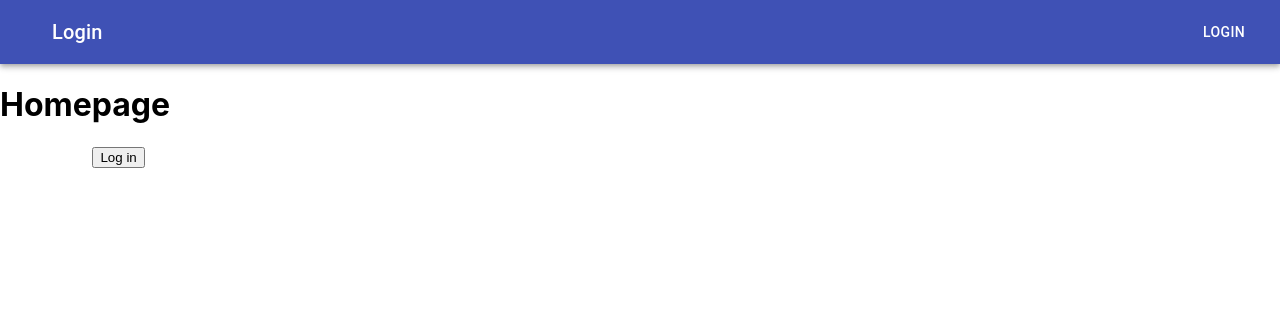
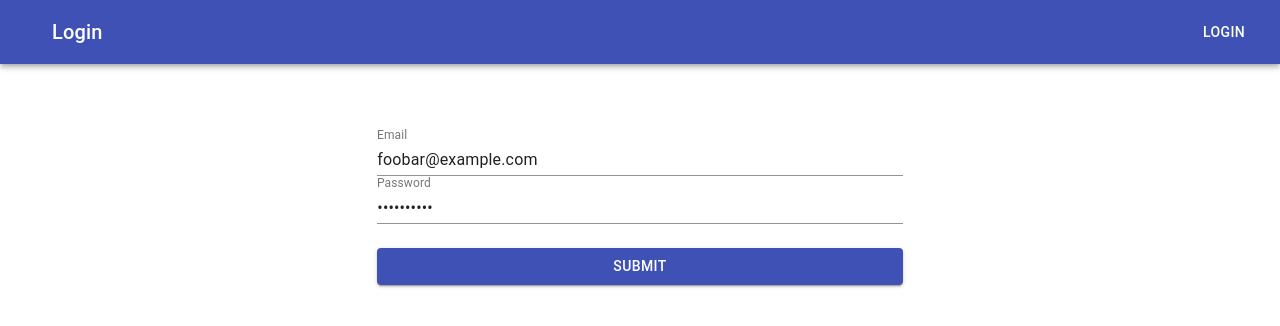
Before and after one commit to HelloWoooooorld/ListOfPeople, a React (Create React App) app: page /login in a window 1280 px wide. Before the commit this address led to /. Shown: the top 326 px of the page. Built offline with nearby package versions, Linux system fonts and the light colour scheme.

Commit message:
add form and form validation

```diff
--- a/package.json
+++ b/package.json
@@ -7,11 +7,13 @@
     "@testing-library/jest-dom": "^5.12.0",
     "@testing-library/react": "^11.2.6",
     "@testing-library/user-event": "^12.8.3",
+    "formik": "^2.2.6",
     "react": "^17.0.2",
     "react-dom": "^17.0.2",
     "react-router-dom": "^5.2.0",
     "react-scripts": "4.0.3",
-    "web-vitals": "^1.1.2"
+    "web-vitals": "^1.1.2",
+    "yup": "^0.32.9"
   },
   "scripts": {
     "start": "react-scripts start",
--- a/src/Routes.js
+++ b/src/Routes.js
@@ -22,21 +22,16 @@ function Routes() {
     const logout = () => {
         setIsAuthenticated(false);
     };
-
+    const AuthContext = React.createContext(isAuthenticated);
     return (
-    <div className="App">
+        <div>
             <Router>
                 <Switch>
+                    <Route path="/login" component={Login} />
                     <Route path="/" exact>
-            {isAuthenticated ? (
-              <Redirect to="/login" />
-            ) : (
-              <div>
-                <h1>Homepage</h1>
-                <Link to="/login">Go to secret</Link>
-                <button onClick={login}>Log in</button>
-              </div>
-            )}
+                        {isAuthenticated ?
+                            <Redirect to="/" />
+                            : <Redirect to="/login" />}
                     </Route>
                     <ProtectedRoute
                         isAuthenticated={isAuthenticated}
@@ -44,7 +39,6 @@ function Routes() {
                         logout={logout}
                         component={Header}
                     />
-          <Route path="/login" component={login}/>
                     {/* <Route path="/user/:id" component={login}/> */}
 
                 </Switch>
--- a/src/screens/login/index.js
+++ b/src/screens/login/index.js
@@ -1,5 +1,85 @@
-function Login() {
-    return <h1>Hello epta its login</h1>
-}
+import { useFormik } from 'formik';
+import * as yup from 'yup';
+import Button from '@material-ui/core/Button';
+import TextField from '@material-ui/core/TextField';
+import { makeStyles } from '@material-ui/core/styles';
+import Box from '@material-ui/core/Box'
+
+const validationSchema = yup.object({
+    email: yup
+        .string('Enter your email')
+        .email('Enter a valid email')
+        .required('Email is required'),
+    password: yup
+        .string('Enter your password')
+        .min(8, 'Password should be of minimum 8 characters length')
+        .required('Password is required'),
+});
+
+const useStyles = makeStyles((theme) => ({
+    paper: {
+        marginTop: theme.spacing(8),
+        display: 'flex',
+        flexDirection: 'column',
+        alignItems: 'center',
+    },
+    submit: {
+        margin: theme.spacing(3, 0, 2),
+    },
+    form: {
+        width: '100%', // Fix IE 11 issue.
+        marginTop: theme.spacing(1),
+    },
+
+}));
+
+const Login = () => {
+    const classes = useStyles();
+    const formik = useFormik({
+        initialValues: {
+            email: 'foobar@example.com',
+            password: 'adminadmin',
+        },
+        validationSchema: validationSchema,
+        onSubmit: (values) => {
+            console.log(JSON.stringify(values, null, 2));
+        },
+    });
+
+    return (
+        <div className={classes.paper}>
+            <form className={classes.root} onSubmit={formik.handleSubmit}>
+                <TextField
+                    fullWidth
+                    id="email"
+                    name="email"
+                    label="Email"
+                    value={formik.values.email}
+                    onChange={formik.handleChange}
+                    error={formik.touched.email && Boolean(formik.errors.email)}
+                    helperText={formik.touched.email && formik.errors.email}
+                />
+                <TextField
+                    fullWidth
+                    id="password"
+                    name="password"
+                    label="Password"
+                    type="password"
+                    value={formik.values.password}
+                    onChange={formik.handleChange}
+                    error={formik.touched.password && Boolean(formik.errors.password)}
+                    helperText={formik.touched.password && formik.errors.password}
+                />
+                <Button type="submit"
+                    fullWidth
+                    variant="contained"
+                    color="primary"
+                    className={classes.submit}>
+                    Submit
+                </Button>
+            </form>
+        </div>
+    );
+};
 
 export default Login;
```
Also changed, not shown: 1 other file (tests, documents, lock files or other folders). Lines whose indentation alone changed are shown as unchanged.
